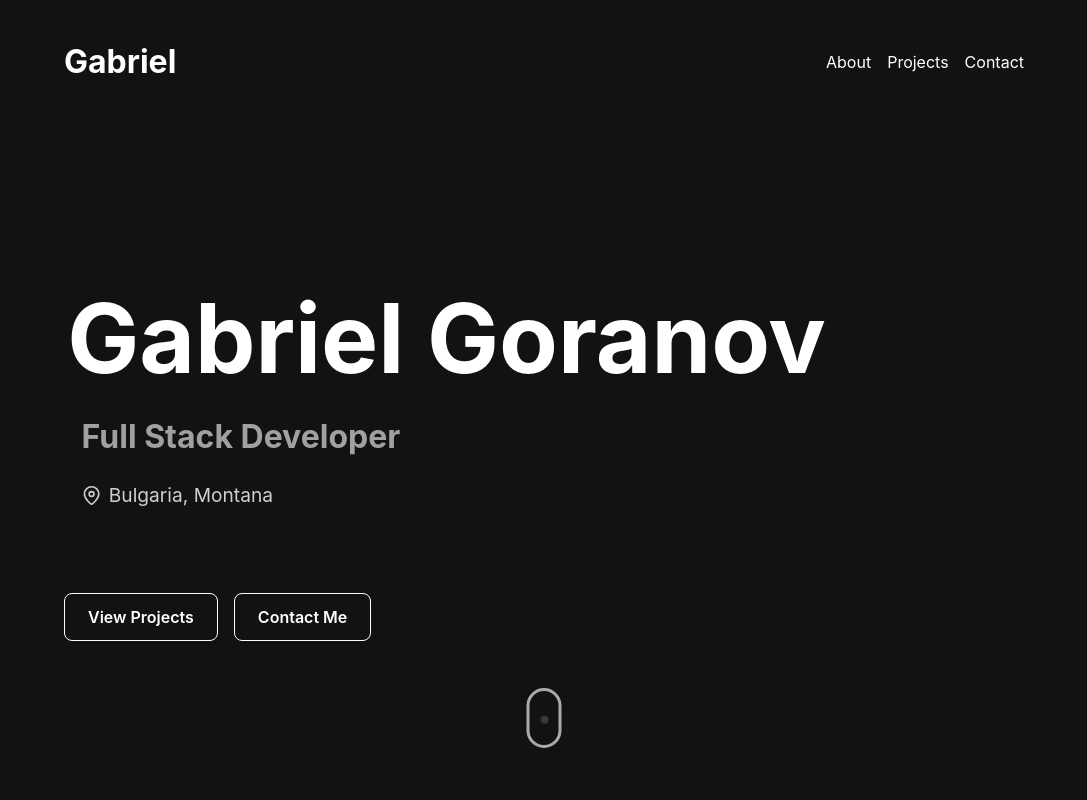
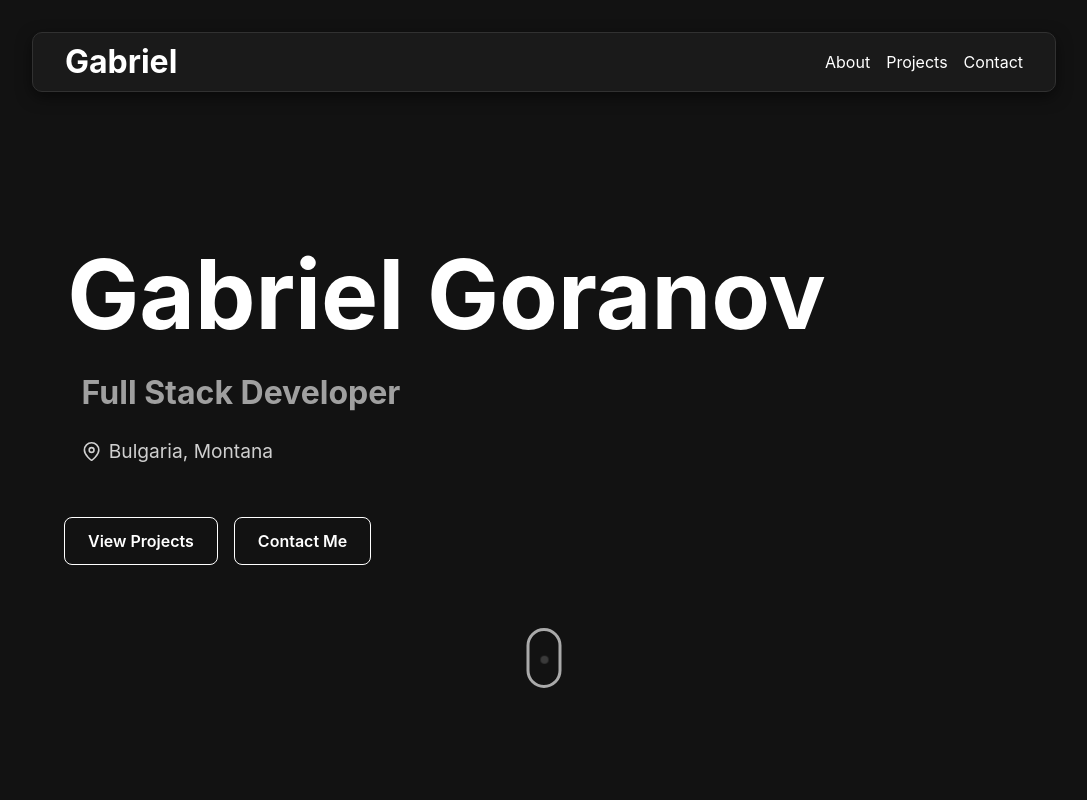
Before and after one commit to gabigoranov/Portfolio, a React (Vite) app: page / in a window 1280 px wide. Shown: the top 800 px of the page, without its empty margins (96-1183 px from the left). Built offline with nearby package versions, Linux system fonts and the light colour scheme.

Commit message:
Improved header styling and animations, redesigned contact section

```diff
--- a/src/assets/styles/certification.css
+++ b/src/assets/styles/certification.css
@@ -123,6 +123,10 @@
   transform: scale(120%) translate(-50%, +20%);
 }
 
+.certification__img2:hover{
+  transform: scale(120%) translate(-100%, +20%);
+}
+
 @media (min-width: 1024px) {
   .certification{
     flex-flow: row;
--- a/src/assets/styles/contact.css
+++ b/src/assets/styles/contact.css
@@ -27,6 +27,7 @@
     border-radius: 10px;
     border: none;
     box-sizing: border-box;
+    background: var(--lighter-background);
 }
 
 .contact__textarea{
@@ -99,7 +100,7 @@
 
 @media (min-width: 1024px) {
     .contact__form{
-        margin: 1rem 0;
+        margin: 0;
     }
 
     .contact__container{
@@ -111,5 +112,11 @@
     .contact-info__container{
         flex-flow: column;
         width: 50%;
+        gap: 0rem;
+        justify-content: space-between;
+    }
+
+    .contact-info {
+        margin: 0;
     }
 }
--- a/src/assets/styles/header.css
+++ b/src/assets/styles/header.css
@@ -1,14 +1,38 @@
 header {
-    display: flex;
-    width: 100%;
-    justify-content: space-between;
-    align-items: center;
-    position: sticky;
-    top: 0;
-    background: var(--background) !important;
-    z-index: 10000;
-    height: 60px;
+  display: flex;
+  justify-content: space-between;
+  align-items: center;
+  position: fixed;
+  top: 2rem;
+  left: 50%;
+  z-index: 10000;
+  height: 60px;
+  width: 100%;
+  max-width: 1024px;
+
+  background: color-mix(in srgb, var(--lighter-background) 80%, transparent);
+  backdrop-filter: blur(15px);
+  transition: width 1s ease-in-out, height 0.2s ease-in-out;
+  transform-origin: center;
+
+  padding: 1rem 2rem;
+  border-radius: 10px;
+  transform: translate(-50%, 0);
+  overflow: hidden;
+
+  border: solid 0.5px var(--secondary);
+  box-shadow: rgba(0, 0, 0, 0.5) 0px 5px 15px;
 }
+
+.header--scrolled {
+  width: 50%;
+}
+
+header:hover{
+    height: 70px;
+}
+
+
 
 .logo{
     font-size: 2rem;
--- a/src/assets/styles/index.css
+++ b/src/assets/styles/index.css
@@ -10,11 +10,12 @@
   --small-indent: 1rem;
   --indent: 3rem;
   --big-indent: 6rem;
+  --secondary: #313131;
   --primary: #FFF;
   --text-dark: black;
   --text-white: whtie;
   --background: #121212;
-  --lighter-background: #2b2b2b;
+  --lighter-background: #1d1d1d;
 
   --space-xs: 0.5rem;
   --space-sm: 1rem;
@@ -100,3 +101,17 @@ section {
   padding-top: var(--space-lg);
   padding-bottom: var(--space-lg);
 }
+
+.card{
+  border: solid 0.5px var(--secondary);
+  box-shadow: rgba(0, 0, 0, 0.5) 0px 5px 15px;
+  transition: transform 0.1s ease-in-out;
+}
+
+.card:hover{
+  transform: scale(101%);
+}
+
+textarea{
+  resize: none;
+}
--- a/src/components/Certification.tsx
+++ b/src/components/Certification.tsx
@@ -12,7 +12,6 @@ export default function Certification() {
                     "FCE (B2 exam) – achieved C1-level English proficiency"
                 ]}/>
 
-                <a className='certification__button'>View More - Gallery</a>
             </div>
             <div className='certification__gallery'>
                 <div className='certification__img1 certification__img'>a</div>
--- a/src/components/Contact.tsx
+++ b/src/components/Contact.tsx
@@ -1,6 +1,8 @@
 import { useState } from "react";
 import "../assets/styles/contact.css";
 import { MdMailOutline, MdOutlinePhone } from "react-icons/md";
+import { FaGithub, FaInstagram } from "react-icons/fa";
+import ContactComponent from "./ContactComponent";
 
 interface FormData {
   firstName: string;
@@ -67,7 +69,7 @@ export default function Contact() {
             <div className="contact__names">
             <div>
                 <input
-                className="contact__input"
+                className="contact__input card"
                 name="firstName"
                 type="text"
                 placeholder="First Name"
@@ -80,7 +82,7 @@ export default function Contact() {
             </div>
             <div>
                 <input
-                className="contact__input"
+                className="contact__input card"
                 name="lastName"
                 type="text"
                 placeholder="Last Name"
@@ -97,7 +99,7 @@ export default function Contact() {
             <input
                 type="text"
                 name="email"
-                className="contact__input"
+                className="contact__input card"
                 placeholder="Email Address"
                 value={form.email}
                 onChange={handleChange}
@@ -111,7 +113,7 @@ export default function Contact() {
             <textarea
                 name="message"
                 id="message-textarea"
-                className="contact__textarea"
+                className="contact__textarea card"
                 placeholder="Message"
                 value={form.message}
                 onChange={handleChange}
@@ -121,30 +123,15 @@ export default function Contact() {
             )}
             </div>
 
-            <button className="contact__button" type="submit">
+            <button className="contact__button card" type="submit">
             Send
             </button>
         </form>
         <div className="contact-info__container">
-            <div className="contact-info">
-                <div className="contact-info__icon">
-                <MdMailOutline />
-                </div>
-                <div className="contact-info__text">
-                <h4>Email</h4>
-                <p>gabi.goranov.work@gmail.com</p>
-                </div>
-            </div>
-
-            <div className="contact-info">
-                <div className="contact-info__icon">
-                <MdOutlinePhone />
-                </div>
-                <div className="contact-info__text">
-                <h4>Phone</h4>
-                <p>+359 89 658 2578</p>
-                </div>
-            </div>
+            <ContactComponent icon={MdMailOutline} title="Email" value="gabi.goranov.work@gmail.com"/>
+            <ContactComponent icon={MdOutlinePhone} title="Phone" value="+359 89 658 2578"/>
+            <ContactComponent icon={FaGithub} title="Github" value="gabigoranov"/>
+            <ContactComponent icon={FaInstagram} title="Instagram" value="gabi.goranov"/>
         </div>
       </div>
 
--- /dev/null
+++ b/src/components/ContactComponent.tsx
@@ -0,0 +1,21 @@
+import type { IconType } from "react-icons"
+
+interface Props {
+  icon: IconType,
+  title: string,
+  value: string,
+}
+
+export default function ContactComponent({icon: Icon, title, value} : Props) {
+    return(
+        <div className="contact-info card">
+            <div className="contact-info__icon">
+            <Icon />
+            </div>
+            <div className="contact-info__text">
+            <h4>{title}</h4>
+            <p>{value}</p>
+            </div>
+        </div>
+    )
+}
--- a/src/components/Header.tsx
+++ b/src/components/Header.tsx
@@ -1,8 +1,18 @@
+import { useEffect, useState } from 'react';
 import '../assets/styles/header.css'
 
 export default function Header() {
+    const [scrolled, setScrolled] = useState(false);
+
+    useEffect(() => {
+        const onScroll = () => {
+        setScrolled(window.scrollY > 60); // activate when scrolled past 50px
+        };
+        window.addEventListener("scroll", onScroll);
+        return () => window.removeEventListener("scroll", onScroll);
+    }, []);
     return (
-        <header>
+        <header className={`header ${scrolled ? "header--scrolled" : ""}`}>
             <span className="logo">Gabriel</span>
             <ul className="navbar">
                 <li className="navbar__item"><a className='nav__link' href='#about'>About</a></li>
--- a/src/components/Hero.tsx
+++ b/src/components/Hero.tsx
@@ -4,6 +4,7 @@ import { FiMapPin } from "react-icons/fi";
 export default function Hero() {
     return (
         <section className='hero'>
+            <div className="section-wrapper">
                 <div className="hero__text">
                     <h1 className='hero__title'>Gabriel Goranov</h1>
                     <h3 className="hero__desc">Full Stack Developer</h3>
@@ -16,7 +17,7 @@ export default function Hero() {
                 <div className="scroll-indicator">
                     <div className="scroll-dot"></div>
                 </div>
-
+            </div>
         </section>
     )
 }
```
Lines whose indentation alone changed are shown as unchanged.
